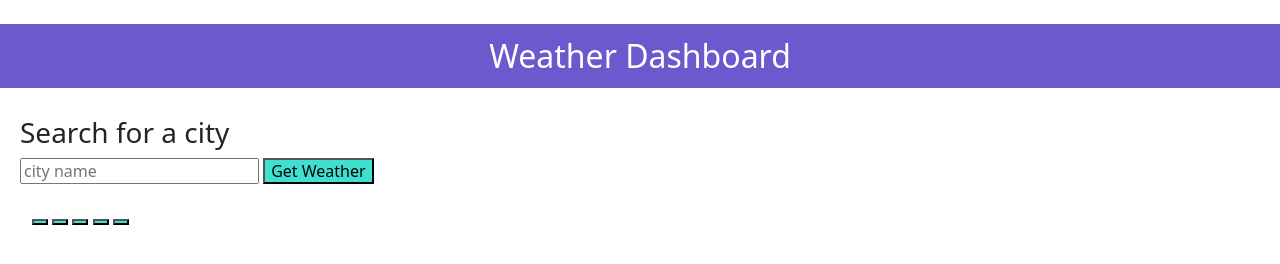
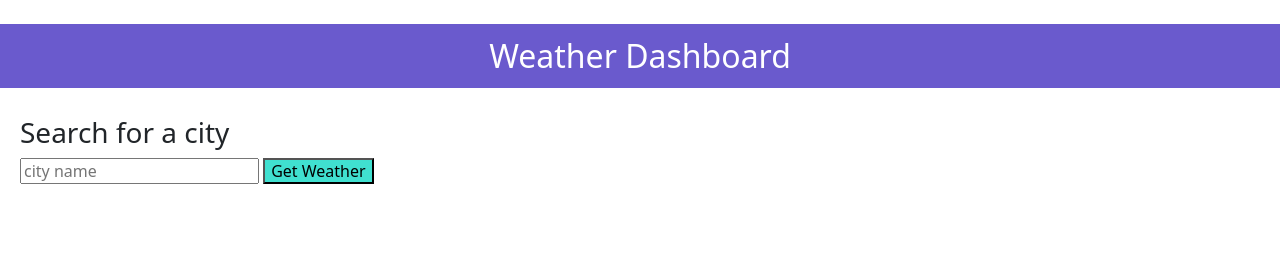
Before and after one commit to AJones1200/Homework06, a plain HTML site: page index.html in a window 1280 px wide. Drawn offline with nearby package versions, Linux system fonts and the light colour scheme.

Commit message:
remove buttons

```diff
--- a/index.html
+++ b/index.html
@@ -23,11 +23,11 @@
             </div>
             <!-- <hr>  -->
             <ul id="storedCityList">
+                <!-- <button></button>
                 <button></button>
                 <button></button>
                 <button></button>
-                <button></button>
-                <button></button>
+                <button></button> -->
             </ul>
         </aside>
         <section>
--- a/script.js
+++ b/script.js
@@ -7,6 +7,8 @@ function fetchData(){
     var apiKey = "2eee9c3f6b64ba32b5110b438933027a"
     var requestUrl = 'https://api.openweathermap.org/data/2.5/weather?q=' + cityName + '&appid=' + apiKey
     localStorage.setItem("savedCities", cityName);
+
+    // var storageArray = []
     //the storage must be in an array
     // every time I store a new city, I must append it (hint. push()) to the already existing array
 
```
